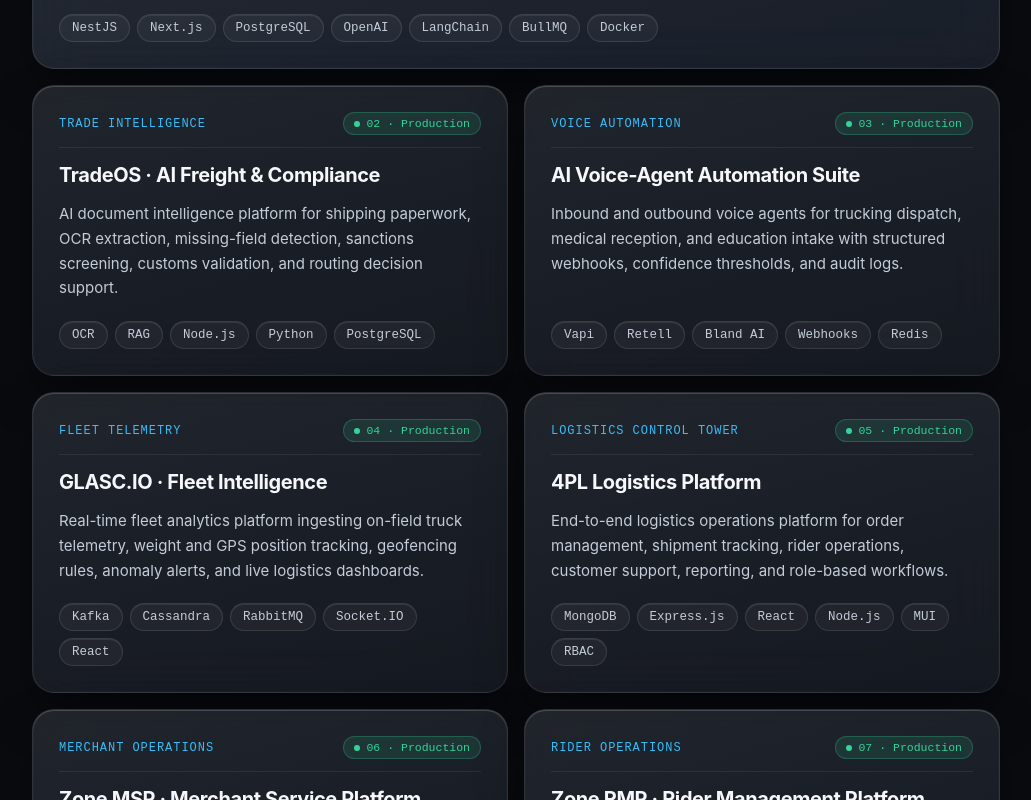
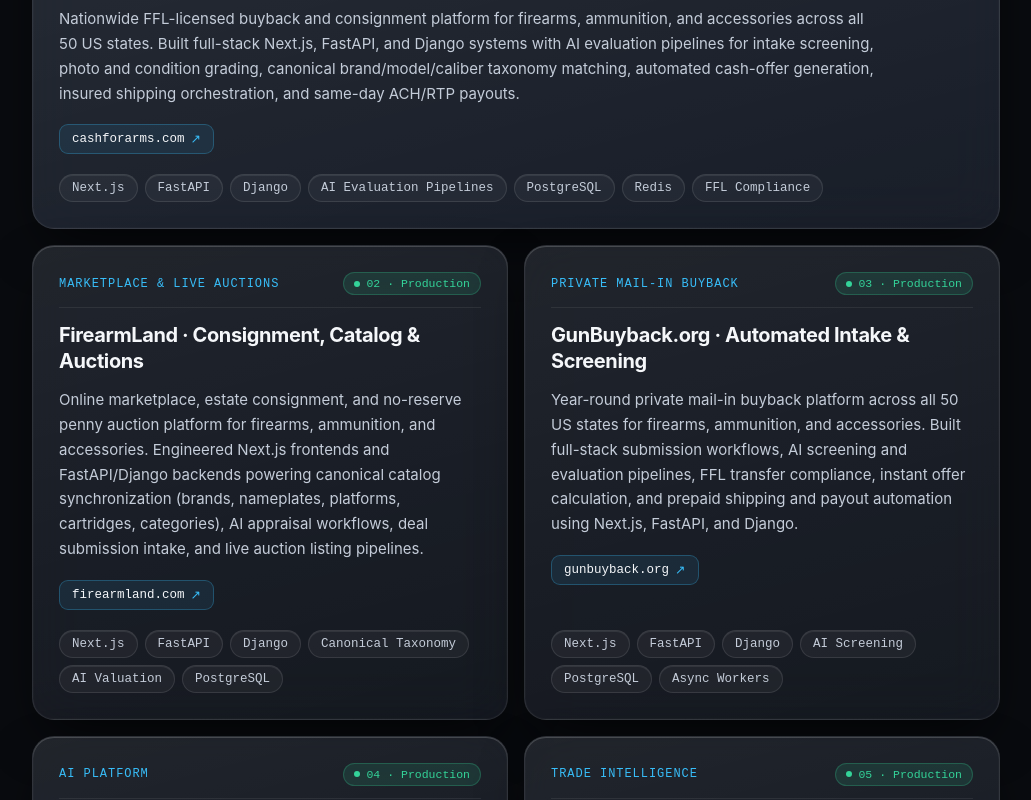
Before and after one commit to awaisanwar12/portfolio, a Next.js app: page / in a window 1280 px wide. Shown: the part 1640-2440 px from the top of the page, without its empty margins (236-1267 px from the left). Built offline with nearby package versions, Linux system fonts and the light colour scheme.

Commit message:
Add Cash for Arms, FirearmLand, and GunBuyback.org to site and resume

```diff
--- a/index.html
+++ b/index.html
@@ -65,6 +65,7 @@
         <p class="hero-line">I turn complex product ideas into <span class="gradient-text">shipping software.</span></p>
         <p class="hero-copy">Seven-plus years engineering production software across <strong>AI agents</strong>, hiring platforms, gaming and staking ecosystems, trade compliance, and real-time logistics. Owning the complete stack from user interface to cloud infrastructure.</p>
         <div class="hero-chips">
+          <span>AI Evaluation Pipelines</span>
           <span>AI Agents &amp; RAG</span>
           <span>Product Engineering</span>
           <span>Staking &amp; Gaming Systems</span>
@@ -88,7 +89,7 @@
               <div class="signal-icon">⌁</div>
             </div>
             <h3>Years in Production</h3>
-            <p>End-to-end delivery across React, Next.js, Angular, React Native, NestJS, FastAPI, PostgreSQL, Redis, BullMQ, and distributed event queues.</p>
+            <p>End-to-end delivery across React, Next.js, Angular, React Native, NestJS, FastAPI, Django, PostgreSQL, Redis, BullMQ, and distributed event queues.</p>
           </article>
           <article class="signal-card glass">
             <div class="signal-top">
@@ -96,7 +97,7 @@
               <div class="signal-icon">✦</div>
             </div>
             <h3>Where I Focus</h3>
-            <p>Multi-agent systems, OCR and document intelligence, voice-agent workflows, staking and gaming platforms, and real-time logistics control towers.</p>
+            <p>AI evaluation and appraisal pipelines, multi-agent systems, OCR and document intelligence, voice-agent workflows, staking platforms, and logistics control towers.</p>
           </article>
           <article class="signal-card glass">
             <div class="signal-top">
@@ -104,7 +105,7 @@
               <div class="signal-icon">↗</div>
             </div>
             <h3>Single-Owner Execution</h3>
-            <p>Direct ownership over interface design, API contracts, database modeling, staking and payment flows, async workers, and production observability.</p>
+            <p>Direct ownership over interface design, API contracts, database modeling, AI valuation and payment flows, async workers, and production observability.</p>
           </article>
         </div>
       </section>
@@ -121,8 +122,47 @@
         <div class="work-grid">
           <article class="work-card work-featured glass">
             <div class="work-meta">
+              <span class="project-type">AI Appraisal &amp; Buyback Platform</span>
+              <span class="status-pill">01 · Production</span>
+            </div>
+            <h3>Cash for Arms · Nationwide Buyback &amp; AI Valuation</h3>
+            <p>Nationwide FFL-licensed buyback and consignment platform for firearms, ammunition, and accessories across all 50 US states. Built full-stack Next.js, FastAPI, and Django systems with AI evaluation pipelines for intake screening, photo and condition grading, canonical brand/model/caliber taxonomy matching, automated cash-offer generation, insured shipping orchestration, and same-day ACH/RTP payouts.</p>
+            <div class="work-links">
+              <a href="https://www.cashforarms.com/" target="_blank" rel="noreferrer">cashforarms.com <span>↗</span></a>
+            </div>
+            <div class="tag-row"><span>Next.js</span><span>FastAPI</span><span>Django</span><span>AI Evaluation Pipelines</span><span>PostgreSQL</span><span>Redis</span><span>FFL Compliance</span></div>
+          </article>
+
+          <article class="work-card glass">
+            <div class="work-meta">
+              <span class="project-type">Marketplace &amp; Live Auctions</span>
+              <span class="status-pill">02 · Production</span>
+            </div>
+            <h3>FirearmLand · Consignment, Catalog &amp; Auctions</h3>
+            <p>Online marketplace, estate consignment, and no-reserve penny auction platform for firearms, ammunition, and accessories. Engineered Next.js frontends and FastAPI/Django backends powering canonical catalog synchronization (brands, nameplates, platforms, cartridges, categories), AI appraisal workflows, deal submission intake, and live auction listing pipelines.</p>
+            <div class="work-links">
+              <a href="https://firearmland.com/" target="_blank" rel="noreferrer">firearmland.com <span>↗</span></a>
+            </div>
+            <div class="tag-row"><span>Next.js</span><span>FastAPI</span><span>Django</span><span>Canonical Taxonomy</span><span>AI Valuation</span><span>PostgreSQL</span></div>
+          </article>
+
+          <article class="work-card glass">
+            <div class="work-meta">
+              <span class="project-type">Private Mail-In Buyback</span>
+              <span class="status-pill">03 · Production</span>
+            </div>
+            <h3>GunBuyback.org · Automated Intake &amp; Screening</h3>
+            <p>Year-round private mail-in buyback platform across all 50 US states for firearms, ammunition, and accessories. Built full-stack submission workflows, AI screening and evaluation pipelines, FFL transfer compliance, instant offer calculation, and prepaid shipping and payout automation using Next.js, FastAPI, and Django.</p>
+            <div class="work-links">
+              <a href="https://www.gunbuyback.org/" target="_blank" rel="noreferrer">gunbuyback.org <span>↗</span></a>
+            </div>
+            <div class="tag-row"><span>Next.js</span><span>FastAPI</span><span>Django</span><span>AI Screening</span><span>PostgreSQL</span><span>Async Workers</span></div>
+          </article>
+
+          <article class="work-card glass">
+            <div class="work-meta">
               <span class="project-type">AI Platform</span>
-              <span class="status-pill">01 · Production</span>
+              <span class="status-pill">04 · Production</span>
             </div>
             <h3>JASPI · AI Applicant Tracking System</h3>
             <p>Production-grade hiring platform with resume parsing, candidate scoring, interview analysis, calendar OAuth scheduling, notifications, recruiter analytics, and multi-agent orchestration.</p>
@@ -132,7 +172,7 @@
           <article class="work-card glass">
             <div class="work-meta">
               <span class="project-type">Trade Intelligence</span>
-              <span class="status-pill">02 · Production</span>
+              <span class="status-pill">05 · Production</span>
             </div>
             <h3>TradeOS · AI Freight &amp; Compliance</h3>
             <p>AI document intelligence platform for shipping paperwork, OCR extraction, missing-field detection, sanctions screening, customs validation, and routing decision support.</p>
@@ -142,7 +182,7 @@
           <article class="work-card glass">
             <div class="work-meta">
               <span class="project-type">Voice Automation</span>
-              <span class="status-pill">03 · Production</span>
+              <span class="status-pill">06 · Production</span>
             </div>
             <h3>AI Voice-Agent Automation Suite</h3>
             <p>Inbound and outbound voice agents for trucking dispatch, medical reception, and education intake with structured webhooks, confidence thresholds, and audit logs.</p>
@@ -152,7 +192,7 @@
           <article class="work-card glass">
             <div class="work-meta">
               <span class="project-type">Fleet Telemetry</span>
-              <span class="status-pill">04 · Production</span>
+              <span class="status-pill">07 · Production</span>
             </div>
             <h3>GLASC.IO · Fleet Intelligence</h3>
             <p>Real-time fleet analytics platform ingesting on-field truck telemetry, weight and GPS position tracking, geofencing rules, anomaly alerts, and live logistics dashboards.</p>
@@ -162,7 +202,7 @@
           <article class="work-card glass">
             <div class="work-meta">
               <span class="project-type">Logistics Control Tower</span>
-              <span class="status-pill">05 · Production</span>
+              <span class="status-pill">08 · Production</span>
             </div>
             <h3>4PL Logistics Platform</h3>
             <p>End-to-end logistics operations platform for order management, shipment tracking, rider operations, customer support, reporting, and role-based workflows.</p>
@@ -172,7 +212,7 @@
           <article class="work-card glass">
             <div class="work-meta">
               <span class="project-type">Merchant Operations</span>
-              <span class="status-pill">06 · Production</span>
+              <span class="status-pill">09 · Production</span>
             </div>
             <h3>Zone MSP · Merchant Service Platform</h3>
             <p>Self-service merchant portal for onboarding, order creation, shipment management, dashboard analytics, user management, and API integrations.</p>
@@ -182,7 +222,7 @@
           <article class="work-card glass">
             <div class="work-meta">
               <span class="project-type">Rider Operations</span>
-              <span class="status-pill">07 · Production</span>
+              <span class="status-pill">10 · Production</span>
             </div>
             <h3>Zone RMP · Rider Management Platform</h3>
             <p>Rider operations platform covering registration, order assignment, delivery status, earnings, routes, notifications, and performance dashboards.</p>
@@ -192,7 +232,7 @@
           <article class="work-card glass">
             <div class="work-meta">
               <span class="project-type">Delivery Lifecycle</span>
-              <span class="status-pill">08 · Production</span>
+              <span class="status-pill">11 · Production</span>
             </div>
             <h3>Zone Delivery Service</h3>
             <p>Delivery operations suite for complete order lifecycle management, customer support, rider queries, shipment updates, tracking, and administration.</p>
@@ -205,11 +245,25 @@
         <div class="section-heading">
           <p class="section-index">03 / experience</p>
           <h2>A timeline of production engineering.</h2>
-          <p class="section-intro">Building high-leverage systems across AI, gaming, Web3 staking, hiring, and logistics.</p>
+          <p class="section-intro">Building high-leverage systems across AI evaluation, marketplaces, gaming, Web3 staking, hiring, and logistics.</p>
         </div>
         <div class="timeline">
           <div class="timeline-item current">
-            <div class="timeline-date"><span class="timeline-dot"></span>Sep 2025 to Present</div>
+            <div class="timeline-date"><span class="timeline-dot"></span>Apr 2026 to Present</div>
+            <div class="timeline-role">
+              <h3>Full-Stack / AI Engineer <span>Cash for Arms · FirearmLand · GunBuyback.org</span></h3>
+              <p>Engineered full-stack frontend and backend systems in Next.js, FastAPI, and Django for nationwide firearm, ammunition, and accessory buyback, consignment, and auction platforms operating across all 50 US states. Built AI evaluation and appraisal pipelines for automated submission screening, photo and condition grading, canonical brand/model/caliber taxonomy resolution, real-time valuation and cash-offer generation, FFL compliance, and live auction listing synchronization.</p>
+              <div class="work-links">
+                <a href="https://www.cashforarms.com/" target="_blank" rel="noreferrer">cashforarms.com <span>↗</span></a>
+                <a href="https://firearmland.com/" target="_blank" rel="noreferrer">firearmland.com <span>↗</span></a>
+                <a href="https://www.gunbuyback.org/" target="_blank" rel="noreferrer">gunbuyback.org <span>↗</span></a>
+              </div>
+              <div class="tag-row"><span>Next.js</span><span>FastAPI</span><span>Django</span><span>AI Evaluation Pipelines</span><span>PostgreSQL</span><span>Redis</span><span>Canonical Taxonomy</span></div>
+            </div>
+          </div>
+
+          <div class="timeline-item">
+            <div class="timeline-date"><span class="timeline-dot"></span>Sep 2025 to Mar 2026</div>
             <div class="timeline-role">
               <h3>Full-Stack / AI Engineer <span>JASPI</span></h3>
               <p>Architected the AI Applicant Tracking System across NestJS microservices and Next.js frontends, delivering resume extraction, multi-agent candidate evaluation, interview intelligence, OAuth calendar scheduling, BullMQ async queues, and recruiter analytics.</p>
@@ -218,7 +272,7 @@
           </div>
 
           <div class="timeline-item">
-            <div class="timeline-date"><span class="timeline-dot"></span>Sep 2025 to Present</div>
+            <div class="timeline-date"><span class="timeline-dot"></span>Sep 2025 to Mar 2026</div>
             <div class="timeline-role">
               <h3>Full-Stack Developer <span>PowerMatch</span></h3>
               <p>Built full-stack matching workflows for an AI-assisted construction hiring platform, including worker trade profiles, commute and availability scoring, explainable match rankings, shortlist pipelines, and admin operations dashboards.</p>
@@ -283,13 +337,13 @@
             <span class="tool-index">02 / BACKEND &amp; DATA</span>
             <h3>APIs &amp; Persistence</h3>
             <p>Modular service architectures, event-driven workers, relational and document stores, and low-latency caching layers.</p>
-            <div class="tag-row"><span>Node.js</span><span>NestJS</span><span>FastAPI</span><span>Express.js</span><span>PostgreSQL</span><span>MongoDB</span><span>Redis</span><span>WebSockets</span><span>TypeORM</span></div>
+            <div class="tag-row"><span>Node.js</span><span>NestJS</span><span>FastAPI</span><span>Django</span><span>Express.js</span><span>PostgreSQL</span><span>MongoDB</span><span>Redis</span><span>WebSockets</span><span>TypeORM</span></div>
           </article>
           <article class="tool-card glass">
             <span class="tool-index">03 / AI &amp; AUTOMATION</span>
             <h3>Intelligent Workflows</h3>
-            <p>Multi-agent orchestration, semantic retrieval, voice-agent telephony, document OCR, and structured data extraction.</p>
-            <div class="tag-row"><span>OpenAI SDK</span><span>LangChain</span><span>LangGraph</span><span>RAG</span><span>MCPs</span><span>Vapi</span><span>Retell</span><span>Bland AI</span><span>OCR</span><span>Langfuse</span></div>
+            <p>AI evaluation and appraisal pipelines, multi-agent orchestration, semantic retrieval, voice-agent telephony, and document OCR.</p>
+            <div class="tag-row"><span>AI Evaluation Pipelines</span><span>OpenAI SDK</span><span>LangChain</span><span>LangGraph</span><span>RAG</span><span>MCPs</span><span>Vapi</span><span>Retell</span><span>Bland AI</span><span>OCR</span><span>Langfuse</span></div>
           </article>
           <article class="tool-card glass">
             <span class="tool-index">04 / INFRASTRUCTURE &amp; STREAMING</span>
--- a/styles.css
+++ b/styles.css
@@ -634,6 +634,41 @@
   padding-top: 6px;
 }
 
+.work-links {
+  display: flex;
+  gap: 8px;
+  flex-wrap: wrap;
+  padding-top: 4px;
+}
+
+.timeline-role .work-links {
+  margin-top: 12px;
+}
+
+.work-links a {
+  font: 500 12.5px 'DM Mono', monospace;
+  color: var(--text);
+  text-decoration: none;
+  padding: 6px 12px;
+  border-radius: 9px;
+  border: 1px solid rgba(56, 189, 248, 0.28);
+  background: rgba(56, 189, 248, 0.09);
+  display: inline-flex;
+  align-items: center;
+  gap: 6px;
+  transition: all 0.2s ease;
+}
+
+.work-links a:hover {
+  border-color: rgba(56, 189, 248, 0.55);
+  background: rgba(56, 189, 248, 0.18);
+  transform: translateY(-1px);
+}
+
+.work-links a span {
+  color: var(--accent);
+}
+
 .timeline {
   display: grid;
   gap: 14px;
```
Also changed, not shown: 2 other files (tests, documents, lock files or other folders).
